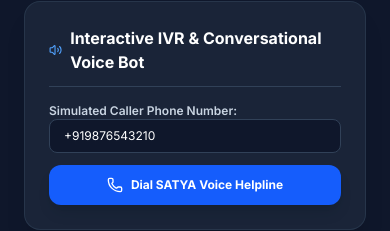
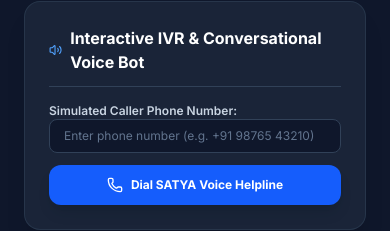
Before and after one commit to Manikandan-K006/SIH-Ai-entrepreneur, a Next.js app in the folder satya/frontend/: page /voice in a window 390 px wide. Shown: the part 427-658 px from the top of the page. Built offline with nearby package versions, Linux system fonts and the light colour scheme; no server answers.

Commit message:
feat: remove default hardcoded caller phone number and require user input for voice actions

```diff
--- a/satya/frontend/app/api.ts
+++ b/satya/frontend/app/api.ts
@@ -465,7 +465,7 @@
   },
 
   // Voice Helpline & IVR
-  async startIVR(callerNumber = "+919876543210") {
+  async startIVR(callerNumber = "") {
     return request<any>("/voice/ivr-start", {
       method: "POST",
       body: JSON.stringify({ caller_number: callerNumber }),
@@ -486,7 +486,7 @@
     });
   },
 
-  async triggerMissedCall(callerNumber = "+919876543210") {
+  async triggerMissedCall(callerNumber = "") {
     return request<any>("/voice/missed-call", {
       method: "POST",
       body: JSON.stringify({ caller_number: callerNumber }),
--- a/satya/frontend/app/voice/page.tsx
+++ b/satya/frontend/app/voice/page.tsx
@@ -7,7 +7,7 @@
 import { api } from "../api";
 
 export default function VoiceHelplinePage() {
-  const [callerPhone, setCallerPhone] = useState("+919876543210");
+  const [callerPhone, setCallerPhone] = useState("");
   const [ivrSession, setIvrSession] = useState<any>(null);
   const [dtmfSelected, setDtmfSelected] = useState<any>(null);
   const [speechText, setSpeechText] = useState("");
@@ -17,10 +17,14 @@
   const [loading, setLoading] = useState(false);
 
   const handleStartIVR = async () => {
+    if (!callerPhone.trim()) {
+      alert("Please enter a phone number to dial the SATYA Voice Helpline.");
+      return;
+    }
     setLoading(true);
     setSpeechResult(null);
     try {
-      const res = await api.startIVR(callerPhone);
+      const res = await api.startIVR(callerPhone.trim());
       setIvrSession(res);
       setDtmfSelected(null);
     } catch (e: any) {
@@ -66,9 +70,13 @@
   };
 
   const handleMissedCall = async () => {
+    if (!callerPhone.trim()) {
+      alert("Please enter a phone number to simulate a missed call.");
+      return;
+    }
     setLoading(true);
     try {
-      const res = await api.triggerMissedCall(callerPhone);
+      const res = await api.triggerMissedCall(callerPhone.trim());
       setMissedCallResult(res);
     } catch (e: any) {
       alert(e.message || "Missed call trigger failed");
@@ -78,9 +86,13 @@
   };
 
   const handleSendSMS = async () => {
+    if (!callerPhone.trim()) {
+      alert("Please enter a phone number to trigger SMS notification.");
+      return;
+    }
     setLoading(true);
     try {
-      const res = await api.sendSMSFallback(callerPhone, "Your SATYA business plan & scheme recommendation report is ready.");
+      const res = await api.sendSMSFallback(callerPhone.trim(), "Your SATYA business plan & scheme recommendation report is ready.");
       setSmsResult(res);
     } catch (e: any) {
       alert(e.message || "SMS fallback failed");
@@ -122,10 +134,11 @@
                 <div className="space-y-1">
                   <label className="font-semibold text-slate-300">Simulated Caller Phone Number:</label>
                   <input
-                    type="text"
+                    type="tel"
                     value={callerPhone}
                     onChange={(e) => setCallerPhone(e.target.value)}
-                    className="w-full px-3.5 py-2 bg-slate-900 border border-slate-700 rounded-lg text-white text-xs"
+                    placeholder="Enter phone number (e.g. +91 98765 43210)"
+                    className="w-full px-3.5 py-2 bg-slate-900 border border-slate-700 rounded-lg text-white text-xs placeholder-slate-500 focus:outline-none focus:border-blue-500"
                   />
                 </div>
 
```
Also changed, not shown: 2 other files (tests, documents, lock files or other folders).
